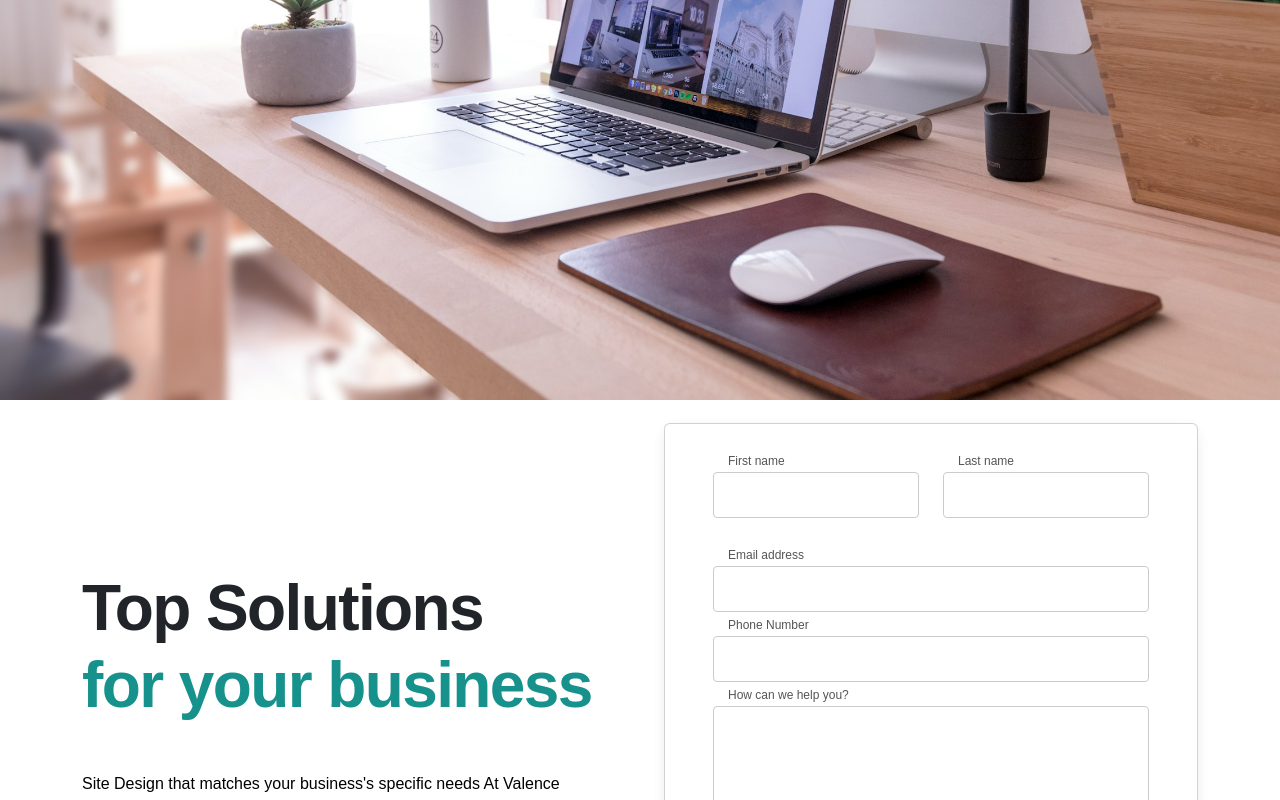
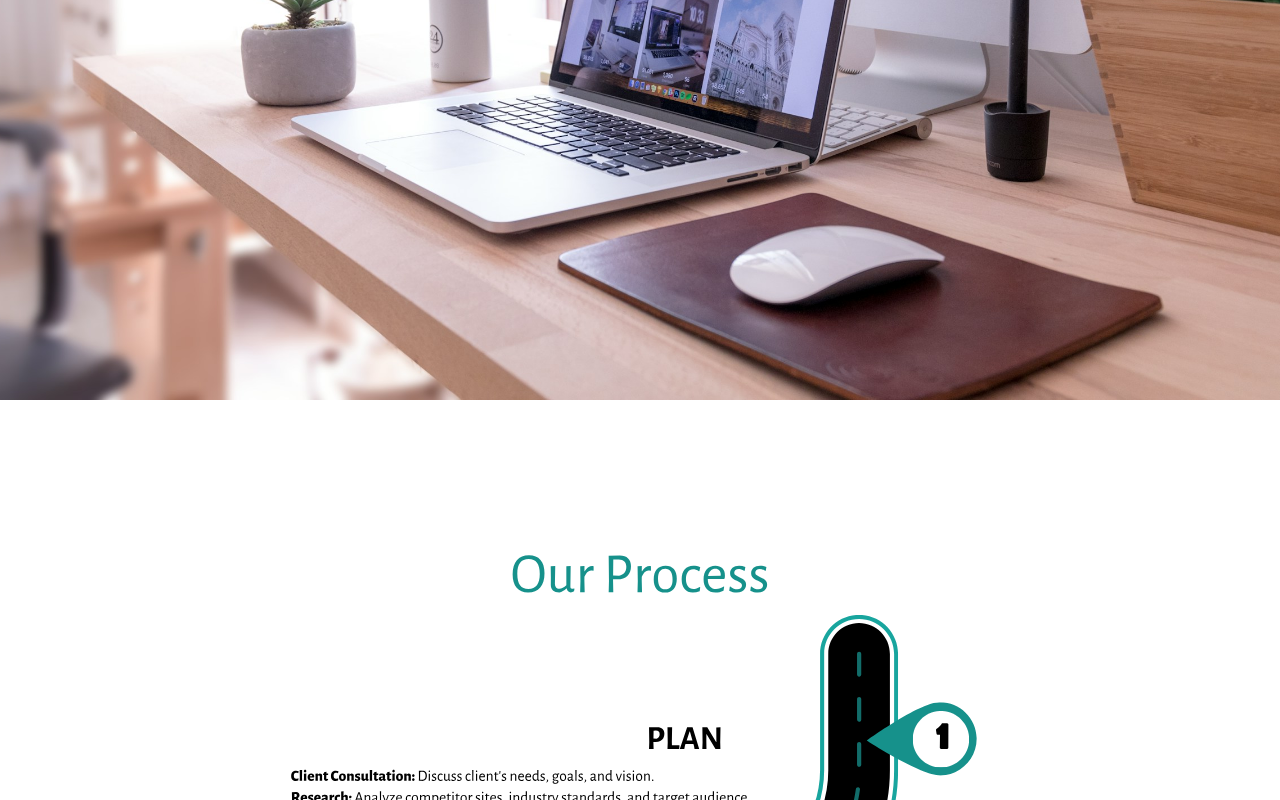
Before and after one commit to johnboy514/ValenceInteractiveLLP, a React (Create React App) app: page / in a window 1280 px wide. Shown: the part 500-1300 px from the top of the page. Built offline with nearby package versions, Linux system fonts and the light colour scheme; a web font is replaced by a local one.

Commit message:
we made a beautiful infographic
Co-authored-by: Robert Obernier <robertjobernier@gmail.com>

```diff
--- a/src/App.css
+++ b/src/App.css
@@ -179,3 +179,26 @@ body {
   /* background-color: white; Set background color for dropdown links */
   padding: 10px; /* Adjust padding as needed */
 }
+
+/* src/components/OurProcessSection.css */
+.our-process-container {
+  position: relative;
+  display: inline-block;
+}
+
+.our-process-image {
+  display: block;
+  width: 100%;
+  height: auto;
+}
+
+.blur-overlay {
+  position: absolute;
+  top: 0;
+  left: 0;
+  width: 100%;
+  height: 100%;
+  background: inherit;
+  filter: blur(20px); /* Adjust the blur intensity as needed */
+ /* Adjust based on the blur intensity to ensure it covers the edges */
+}
--- a/src/components/Home.js
+++ b/src/components/Home.js
@@ -5,7 +5,8 @@ import {React, useEffect, useRef, useState} from "react";
 // import DogWalker from "../images/LudlowDogWalker.png";
 import Hero from "../images/hero.jpg";
 import AboutUs from "../images/aboutUs.jpg";
-// import reviewsBG from "../images/reviewsbg.jpg";
+import OurProcess from "../images/OurProcess.svg"
+import reviewsBG from "../images/reviewsbg.jpg";
 import Slider from 'react-slick';
 import 'slick-carousel/slick/slick.css';
 import 'slick-carousel/slick/slick-theme.css';
@@ -226,6 +227,28 @@ function Home() {
     </div>
   </div>
 </section>
+
+<section>
+<div
+  className="row"
+  id="process"
+  style={{
+    maxWidth: "800px",
+    display: "flex",
+    justifyContent: "center",
+    alignItems: "center",
+    height: "auto",
+    margin: "300px auto 0px"
+  }}
+>
+  <div className="our-process-container">
+    <img src={OurProcess} alt="Our Process" className="our-process-image" />
+    <div className="blur-overlay"></div>
+  </div>
+</div>
+
+
+</section>
 {/* <center>
 
         <div className="text-center reveal" id="projects" style={{marginTop: "400px"}}>
@@ -281,7 +304,7 @@ function Home() {
       </Slider>
     </div>
     </center>  */}
-    <section class="text-center reveal" id="pricing" style={{marginTop: '300px'}}>
+    <section class="text-center reveal" id="pricing">
 </section>
 {/* <div class="row">
   <div class="col-md-3 reveal">
@@ -408,8 +431,8 @@ function Home() {
   </div>
 </div>  */}
 {/* --------------------------------Review Section------------------------------------ */}
-{/* <div className="bg-image" style={{ backgroundImage: `url('${reviewsBG}')`, opacity: 0.05, position: 'fixed', top: 0, left: 0, width: '100%', height: '100%', zIndex: -1 }}></div>
-<center className="reveal">
+ <div className="bg-image" style={{ backgroundImage: `url('${reviewsBG}')`, opacity: 0.05, position: 'fixed', top: 0, left: 0, width: '100%', height: '100%', zIndex: -1 }}></div>
+{/* <center className="reveal">
   <div style={{ maxWidth: "800px", fontFamily: '"Teachers", sans-serif', marginTop: "100px" }}>
     <h3>Hear What Our Customers Say</h3>
     <p>Discover the unparalleled experiences shared by our valued clients.
```
Also changed, not shown: src/images/OurProcess.svg (added).
